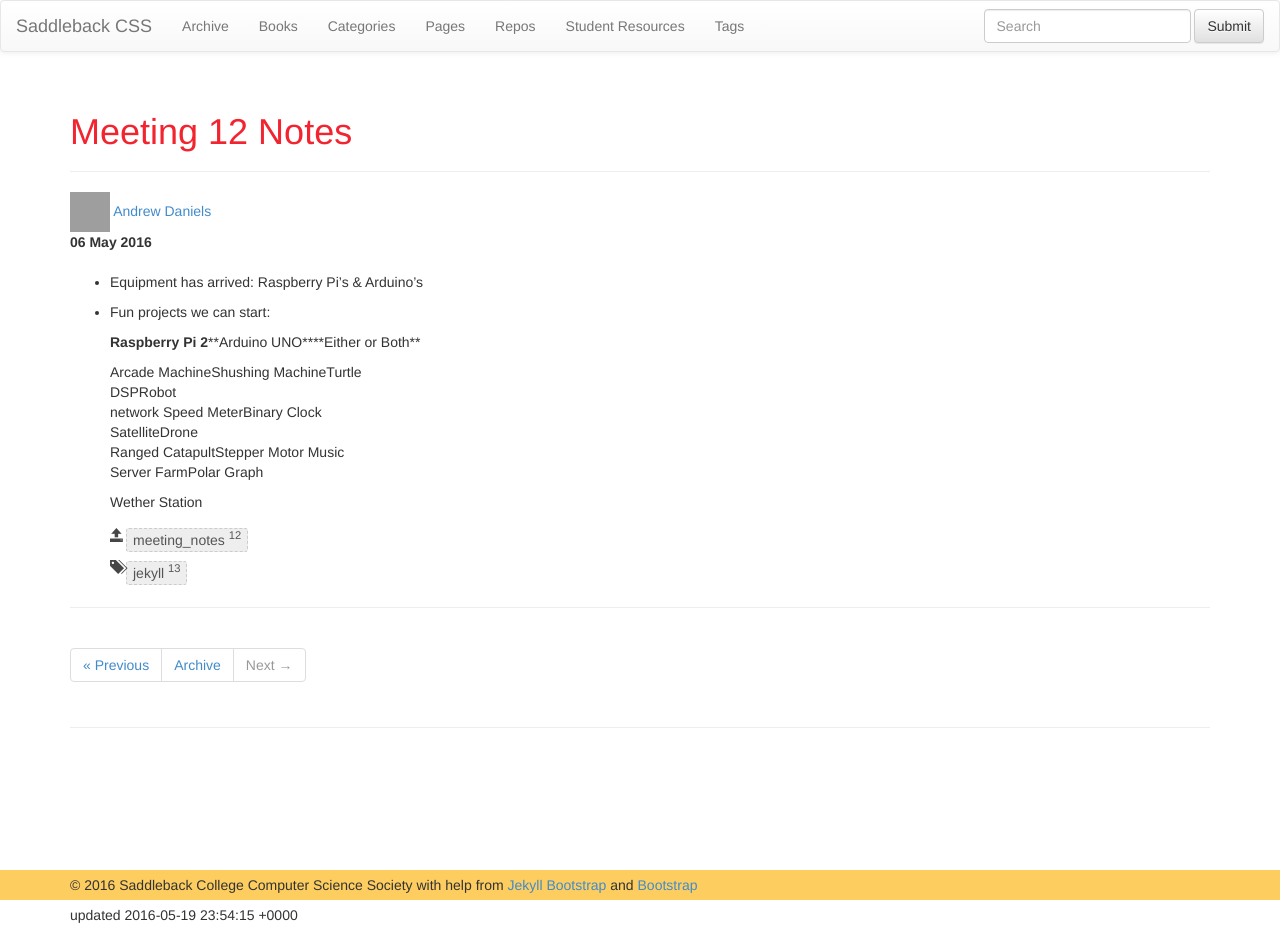
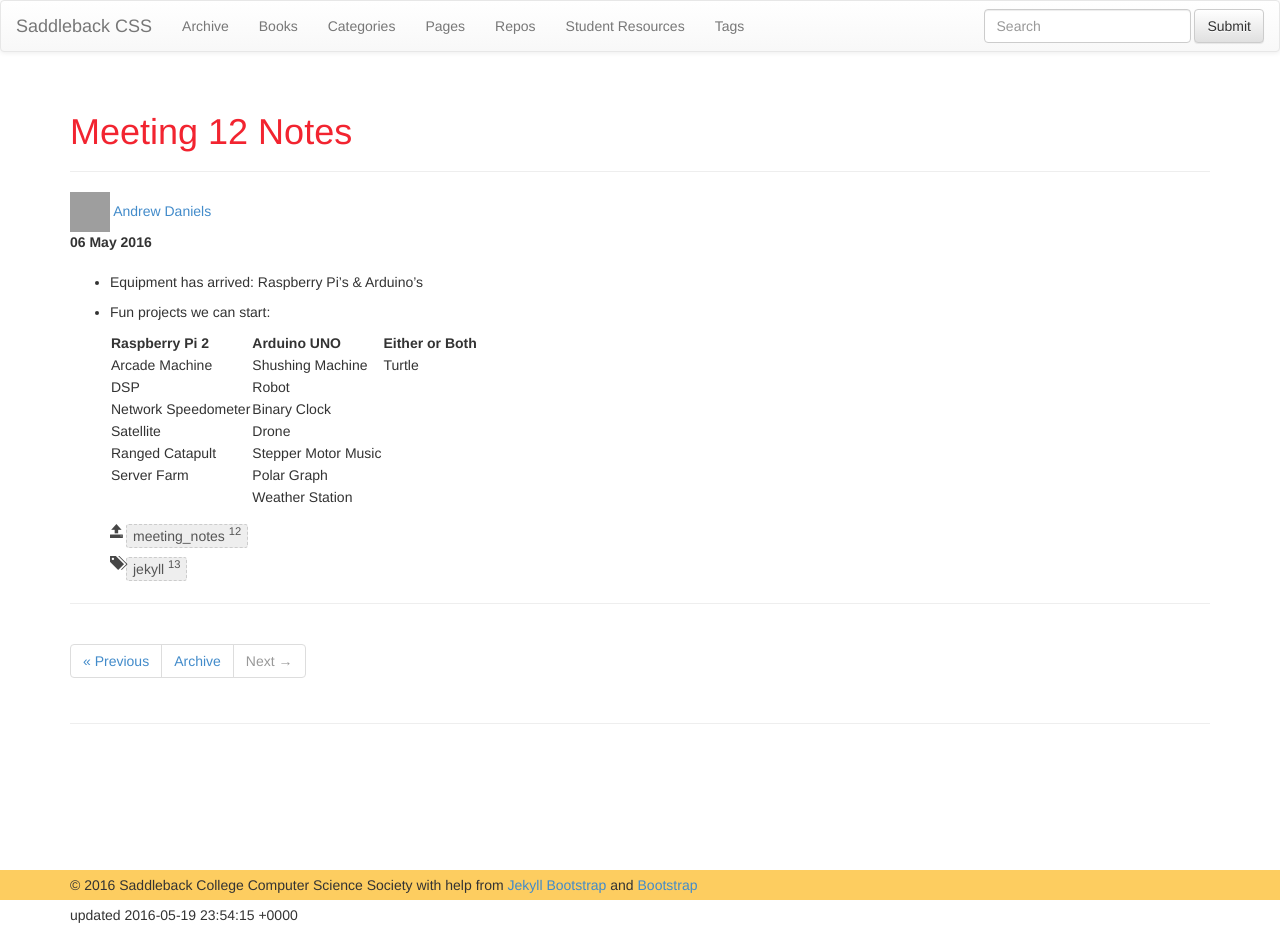
Before and after one commit to SaddlebackCSS/SaddlebackCSS.github.io, a Jekyll site: the page built from meeting_notes/_posts/2016-05-05-meeting-12.md, in a window 1280 px wide. Built offline with Jekyll 4.4.1, drawn with Linux system fonts in a browser that asks for light colours; nearby versions of some CDN libraries; grey boxes are pictures that could not be loaded.

Commit message:
Upgrade complete.

```diff
--- a/meeting_notes/_posts/2016-05-05-meeting-12.md
+++ b/meeting_notes/_posts/2016-05-05-meeting-12.md
@@ -14,12 +14,12 @@ tags: ["jekyll"]
 
 - Fun projects we can start:
 
-	**Raspberry Pi 2**<tab><tab><tab>**Arduino UNO**<tab><tab><tab><tab>**Either or Both**
-
-	Arcade Machine<tab><tab><tab><tab>Shushing Machine<tab><tab><tab><tab>Turtle<br>
-	DSP<tab><tab><tab><tab><tab><tab><tab>Robot<br>
-	network Speed Meter<tab><tab><tab>Binary Clock<br>
-	Satellite<tab><tab><tab><tab><tab>Drone<br>
-	Ranged Catapult<tab><tab><tab>Stepper Motor Music<br>
-	Server Farm<tab><tab><tab><tab><tab>Polar Graph<br>
-	<tab><tab><tab><tab><tab><tab><tab>Wether Station
+	| **Raspberry Pi 2**  | **Arduino UNO**     | **Either or Both** |
+	|---------------------|---------------------|--------------------|
+	| Arcade Machine      | Shushing Machine    | Turtle             |
+	| DSP                 | Robot               |                    |
+	| Network Speedometer | Binary Clock        |                    |
+	| Satellite           | Drone               |                    |
+	| Ranged Catapult     | Stepper Motor Music |                    |
+	| Server Farm         | Polar Graph         |                    |
+	|                     | Weather Station     |                    |
```
